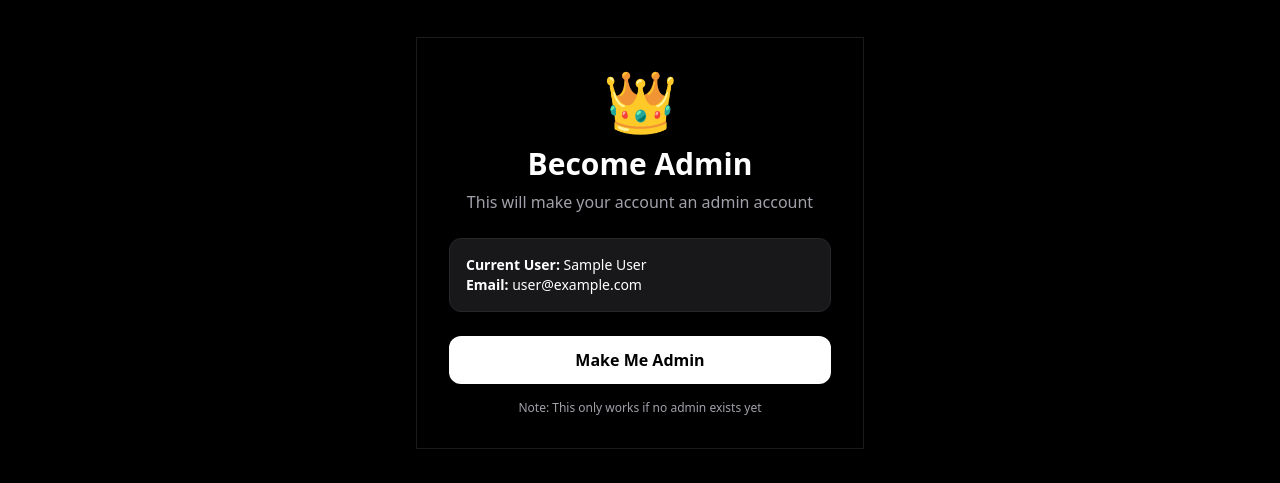
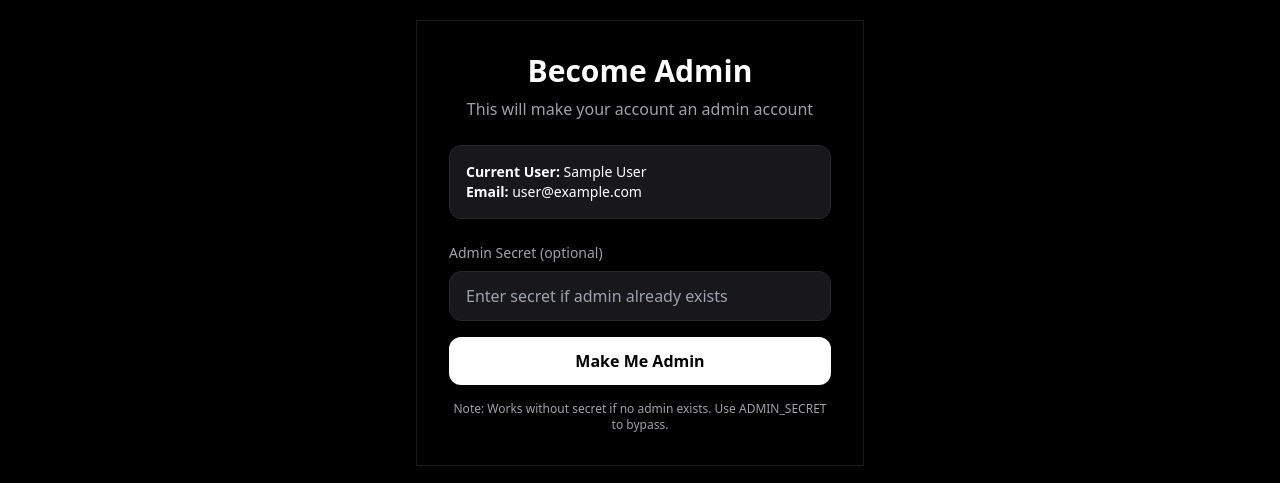
Before and after one commit to KrishSharma4406/Booking-Web, a Next.js app: page /make-admin in a window 1280 px wide. Shown: the part 205-688 px from the top of the page. Built offline with nearby package versions, Linux system fonts and the light colour scheme; no server answers; sample sign-in values are in the browser's storage.

Commit message:
Added safety for amin panel access

```diff
--- a/app/api/admin/make-admin/route.tsx
+++ b/app/api/admin/make-admin/route.tsx
@@ -6,7 +6,7 @@ import User from '@/models/User'
 
 export const dynamic = 'force-dynamic'
 
-// POST - Make first user admin or self-promote if no admins exist
+// POST - Make first user admin or self-promote with secret key
 export async function POST(req: Request) {
   try {
     const session = await getServerSession(authOptions)
@@ -20,6 +20,16 @@ export async function POST(req: Request) {
 
     await connectDB()
 
+    // Allow bypass with ADMIN_SECRET from environment variable
+    let bypassCheck = false
+    try {
+      const body = await req.json().catch(() => ({}))
+      if (body.secret && process.env.ADMIN_SECRET && body.secret === process.env.ADMIN_SECRET) {
+        bypassCheck = true
+      }
+    } catch {}
+
+    if (!bypassCheck) {
       // Check if any admin exists
       const adminExists = await User.findOne({ role: 'admin' })
 
@@ -28,6 +38,7 @@ export async function POST(req: Request) {
           { error: 'An admin already exists. Contact existing admin for promotion.' },
           { status: 403 }
         )
+      }
     }
 
     // Make current user admin if no admin exists
--- a/app/make-admin/page.tsx
+++ b/app/make-admin/page.tsx
@@ -10,6 +10,7 @@ export default function MakeAdminPage() {
   const [loading, setLoading] = useState(false)
   const [message, setMessage] = useState('')
   const [error, setError] = useState('')
+  const [secret, setSecret] = useState('')
 
   const handleMakeAdmin = async () => {
     setLoading(true)
@@ -18,7 +19,9 @@ export default function MakeAdminPage() {
 
     try {
       const res = await fetch('/api/admin/make-admin', {
-        method: 'POST'
+        method: 'POST',
+        headers: { 'Content-Type': 'application/json' },
+        body: JSON.stringify({ secret: secret || undefined })
       })
 
       const data = await res.json()
@@ -71,7 +74,6 @@ export default function MakeAdminPage() {
           animate={{ opacity: 1, scale: 1 }}
           transition={{ duration: 0.5, delay: 0.2 }}
         >
-          <div className="text-6xl mb-4">👑</div>
           <h1 className="text-3xl font-bold mb-2 text-foreground">Become Admin</h1>
           <p className="text-muted">
             This will make your account an admin account
@@ -104,6 +106,17 @@ export default function MakeAdminPage() {
           </div>
         )}
 
+        <div className="mb-4">
+          <label className="block text-sm font-medium text-muted mb-2">Admin Secret (optional)</label>
+          <input
+            type="password"
+            value={secret}
+            onChange={(e) => setSecret(e.target.value)}
+            placeholder="Enter secret if admin already exists"
+            className="w-full px-4 py-3 bg-card border border-border focus:border-accent rounded-xl outline-none transition-colors text-foreground"
+          />
+        </div>
+
         <motion.button
           onClick={handleMakeAdmin}
           disabled={loading}
@@ -123,7 +136,7 @@ export default function MakeAdminPage() {
           animate={{ opacity: 1 }}
           transition={{ duration: 0.4, delay: 0.5 }}
         >
-          Note: This only works if no admin exists yet
+          Note: Works without secret if no admin exists. Use ADMIN_SECRET to bypass.
         </motion.p>
       </motion.div>
     </div>
```
Lines whose indentation alone changed are shown as unchanged.
